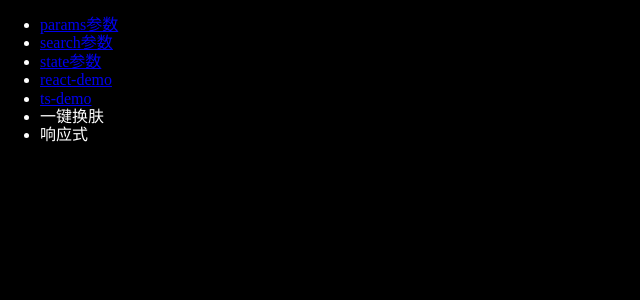
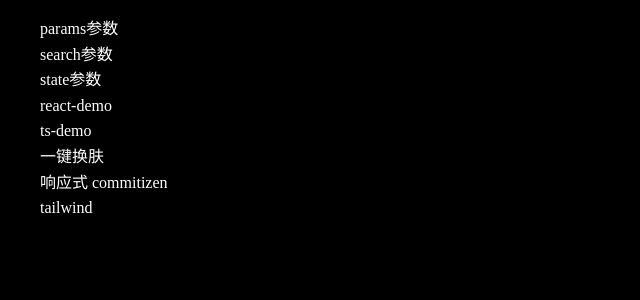
Before and after one commit to imber-web/vite-react-init, a React (Vite) app: page / in a window 1280 px wide. Shown: the top 300 px of the page, without its empty margins (0-640 px from the left). Built offline with nearby package versions, Linux system fonts and the light colour scheme.

Commit message:
feat: normalize真没用

```diff
--- a/commitlint.config.cjs
+++ b/commitlint.config.cjs
@@ -1 +1 @@
-module.exports = {extends: ['@commitlint/config-conventional']}
+module.exports = { extends: ['@commitlint/config-conventional'] }
--- a/package.json
+++ b/package.json
@@ -19,7 +19,6 @@
     "eslint-config-prettier": "^8.5.0",
     "eslint-plugin-prettier": "^4.2.1",
     "lint-staged": "^13.0.4",
-    "normalize.css": "^8.0.1",
     "prettier": "^2.8.0",
     "react": "^18.2.0",
     "react-dom": "^18.2.0",
--- a/src/index.css
+++ b/src/index.css
@@ -1,15 +1,4 @@
-:root {
-  --theme-color: #fff;
-  --theme-background: #000;
-}
-
-html,
-body {
-  color: var(--theme-color);
-  background-color: var(--theme-background);
-}
-
-s #error-page {
+#error-page {
   display: flex;
   flex-direction: column;
   align-items: center;
--- a/src/layout.tsx
+++ b/src/layout.tsx
@@ -26,7 +26,8 @@ export default function Layout() {
             <Link to={`ts-demo`}>ts-demo</Link>
           </li>
           <li onClick={toggleTheme}>一键换肤</li>
-          <li>响应式</li>
+          <li>响应式 commitizen</li>
+          <li>tailwind</li>
         </ul>
       </div>
       <div id="detail">
--- a/src/main.tsx
+++ b/src/main.tsx
@@ -1,8 +1,8 @@
+import './normalize.css'
 import './index.css'
 import ReactDOM from 'react-dom/client'
 import { RouterProvider } from 'react-router-dom'
 import router from './router'
-import 'normalize.css'
 ReactDOM.createRoot(document.getElementById('root') as HTMLElement).render(
   <RouterProvider router={router} />
 )
--- /dev/null
+++ b/src/normalize.css
@@ -0,0 +1,28 @@
+:root {
+  --theme-color: #fff;
+  --theme-background: #000;
+}
+
+html,
+body {
+  color: var(--theme-color);
+  background-color: var(--theme-background);
+}
+
+html {
+  line-height: 1.6;
+}
+
+body {
+  margin: 0;
+}
+
+a {
+  text-decoration: none;
+  color: var(--theme-color);
+  cursor: pointer;
+}
+
+li {
+  list-style-type: none;
+}
```
Also changed, not shown: 1 other file (tests, documents, lock files or other folders).
